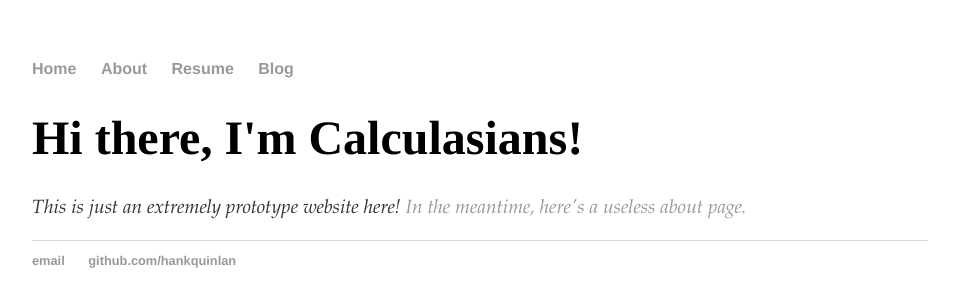
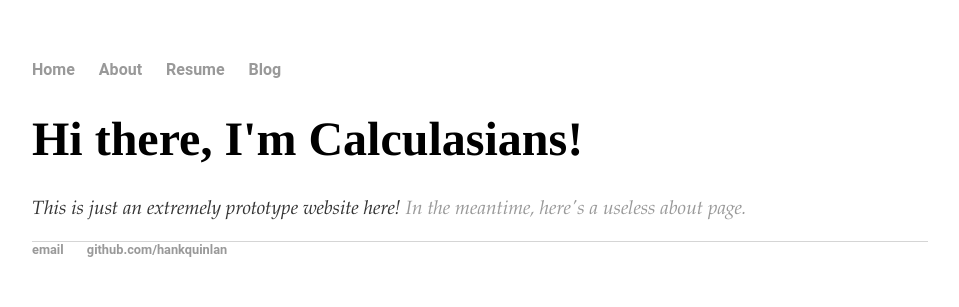
Before and after one commit to Calculasians/calculasians.github.io, a Jekyll site: the page built from index.html, in a window 1280 px wide. Shown: the top 307 px of the page, without its empty margins (160-1119 px from the left). Built offline with Jekyll 4.4.1, drawn with Linux system fonts in a browser that asks for light colours.

Commit message:
Update main.css

```diff
--- a/css/main.css
+++ b/css/main.css
@@ -3,7 +3,9 @@ body {
     width: 70%;
 }
 nav ul, footer ul {
-    font-family:'Helvetica', 'Arial', 'Sans-Serif';
+    margin-top: 0px;
+    margin-bottom: 0px;
+    font-family:'Museo Slab', 'Roboto', sans-serif;
     padding: 0px;
     list-style: none;
     font-weight: bold;
```
